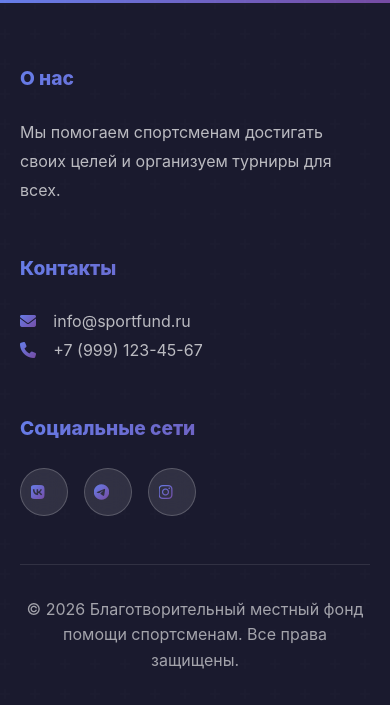
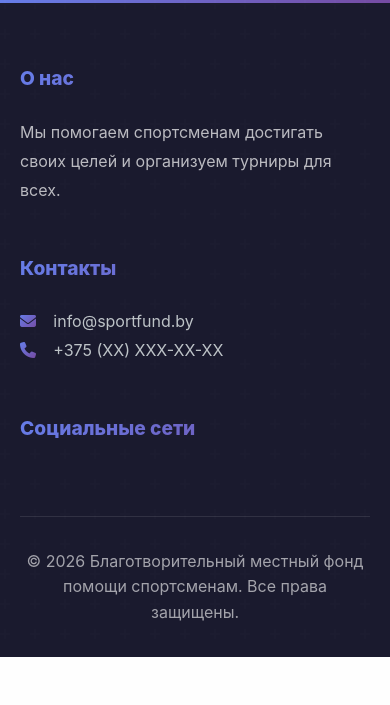
Before and after one commit to patricheg/fond3, a Flask app: page / in a window 390 px wide. Shown: the part 1799-2504 px from the top of the page. After the commit the page ends 2456 px from the top, so only its background shows below. Run offline with Flask 3, Linux system fonts and the light colour scheme; data that the repository does not hold is empty.

Commit message:
Make footer contacts dynamic from admin panel
- Add context_processor to inject ContactInfo into all templates
- Update footer to display phone, email, and social links from database
- Add fallback values if ContactInfo is not configured
- Update Schema.org structured data to use dynamic contacts
- Add CSS styles for footer contact links with hover effects
- Initialize default ContactInfo on database creation
- Support for VK, Telegram, Instagram, Viber, WhatsApp links

```diff
--- a/app.py
+++ b/app.py
@@ -31,6 +31,15 @@ login_manager.login_view = 'admin_login'
 @login_manager.user_loader
 def load_user(user_id):
     return User.query.get(int(user_id))
+
+
+# ==================== CONTEXT PROCESSORS ====================
+
+@app.context_processor
+def inject_contact_info():
+    """Внедрение контактной информации во все шаблоны"""
+    contact_info = ContactInfo.query.first()
+    return dict(contact_info=contact_info)
 
 
 # ==================== ВСПОМОГАТЕЛЬНЫЕ ФУНКЦИИ ====================
@@ -910,6 +919,22 @@ def init_db():
             db.session.commit()
             print('Создан пользователь admin с безопасным паролем')
 
+        # Создаем контактную информацию по умолчанию, если её нет
+        if not ContactInfo.query.first():
+            contact_info = ContactInfo(
+                phone='+375 (XX) XXX-XX-XX',
+                email='info@sportfund.by',
+                telegram='',
+                viber='',
+                whatsapp='',
+                vk='',
+                instagram='',
+                additional_info='Обновите контактную информацию в админ-панели'
+            )
+            db.session.add(contact_info)
+            db.session.commit()
+            print('Создана контактная информация по умолчанию')
+
 
 if __name__ == '__main__':
     init_db()
--- a/static/css/style.css
+++ b/static/css/style.css
@@ -2013,6 +2013,17 @@ body {
     color: rgba(255, 255, 255, 0.7);
 }
 
+.footer-section p a {
+    color: #bdc3c7;
+    text-decoration: none;
+    transition: color 0.3s ease;
+}
+
+.footer-section p a:hover {
+    color: #2196f3;
+    text-decoration: underline;
+}
+
 .footer-section i {
     margin-right: 0.8rem;
     background: var(--primary-gradient);
--- a/templates/base.html
+++ b/templates/base.html
@@ -80,15 +80,42 @@
                 </div>
                 <div class="footer-section">
                     <h3>Контакты</h3>
-                    <p><i class="fas fa-envelope"></i> info@sportfund.ru</p>
-                    <p><i class="fas fa-phone"></i> +7 (999) 123-45-67</p>
+                    {% if contact_info %}
+                        {% if contact_info.email %}
+                        <p><i class="fas fa-envelope"></i> <a href="mailto:{{ contact_info.email }}">{{ contact_info.email }}</a></p>
+                        {% endif %}
+                        {% if contact_info.phone %}
+                        <p><i class="fas fa-phone"></i> <a href="tel:{{ contact_info.phone }}">{{ contact_info.phone }}</a></p>
+                        {% endif %}
+                    {% else %}
+                        <p><i class="fas fa-envelope"></i> <a href="mailto:info@sportfund.by">info@sportfund.by</a></p>
+                        <p><i class="fas fa-phone"></i> +375 (XX) XXX-XX-XX</p>
+                    {% endif %}
                 </div>
                 <div class="footer-section">
                     <h3>Социальные сети</h3>
                     <div class="social-links">
-                        <a href="#" aria-label="VKontakte"><i class="fab fa-vk"></i></a>
-                        <a href="#" aria-label="Telegram"><i class="fab fa-telegram"></i></a>
-                        <a href="#" aria-label="Instagram"><i class="fab fa-instagram"></i></a>
+                        {% if contact_info %}
+                            {% if contact_info.vk %}
+                            <a href="{{ contact_info.vk }}" target="_blank" rel="noopener" aria-label="VKontakte"><i class="fab fa-vk"></i></a>
+                            {% endif %}
+                            {% if contact_info.telegram %}
+                            <a href="{{ contact_info.telegram if contact_info.telegram.startswith('http') else 'https://t.me/' + contact_info.telegram }}" target="_blank" rel="noopener" aria-label="Telegram"><i class="fab fa-telegram"></i></a>
+                            {% endif %}
+                            {% if contact_info.instagram %}
+                            <a href="{{ contact_info.instagram }}" target="_blank" rel="noopener" aria-label="Instagram"><i class="fab fa-instagram"></i></a>
+                            {% endif %}
+                            {% if contact_info.viber %}
+                            <a href="viber://chat?number={{ contact_info.viber }}" aria-label="Viber"><i class="fab fa-viber"></i></a>
+                            {% endif %}
+                            {% if contact_info.whatsapp %}
+                            <a href="https://wa.me/{{ contact_info.whatsapp }}" target="_blank" rel="noopener" aria-label="WhatsApp"><i class="fab fa-whatsapp"></i></a>
+                            {% endif %}
+                        {% else %}
+                            <a href="#" aria-label="VKontakte"><i class="fab fa-vk"></i></a>
+                            <a href="#" aria-label="Telegram"><i class="fab fa-telegram"></i></a>
+                            <a href="#" aria-label="Instagram"><i class="fab fa-instagram"></i></a>
+                        {% endif %}
                     </div>
                 </div>
             </div>
@@ -109,17 +136,23 @@
       "logo": "{{ url_for('static', filename='images/logo.png', _external=True) }}",
       "contactPoint": {
         "@type": "ContactPoint",
-        "telephone": "+7-999-123-45-67",
+        {% if contact_info and contact_info.phone %}
+        "telephone": "{{ contact_info.phone }}",
+        {% endif %}
         "contactType": "customer service",
-        "email": "info@sportfund.ru",
+        {% if contact_info and contact_info.email %}
+        "email": "{{ contact_info.email }}",
+        {% endif %}
         "areaServed": "BY",
         "availableLanguage": ["Russian", "Belarusian"]
       },
+      {% if contact_info and (contact_info.vk or contact_info.telegram or contact_info.instagram) %}
       "sameAs": [
-        "https://vk.com/sportfund",
-        "https://t.me/sportfund",
-        "https://instagram.com/sportfund"
+        {% if contact_info.vk %}"{{ contact_info.vk }}"{% if contact_info.telegram or contact_info.instagram %},{% endif %}{% endif %}
+        {% if contact_info.telegram %}"{{ contact_info.telegram if contact_info.telegram.startswith('http') else 'https://t.me/' + contact_info.telegram }}"{% if contact_info.instagram %},{% endif %}{% endif %}
+        {% if contact_info.instagram %}"{{ contact_info.instagram }}"{% endif %}
       ],
+      {% endif %}
       "address": {
         "@type": "PostalAddress",
         "addressCountry": "BY"
```
